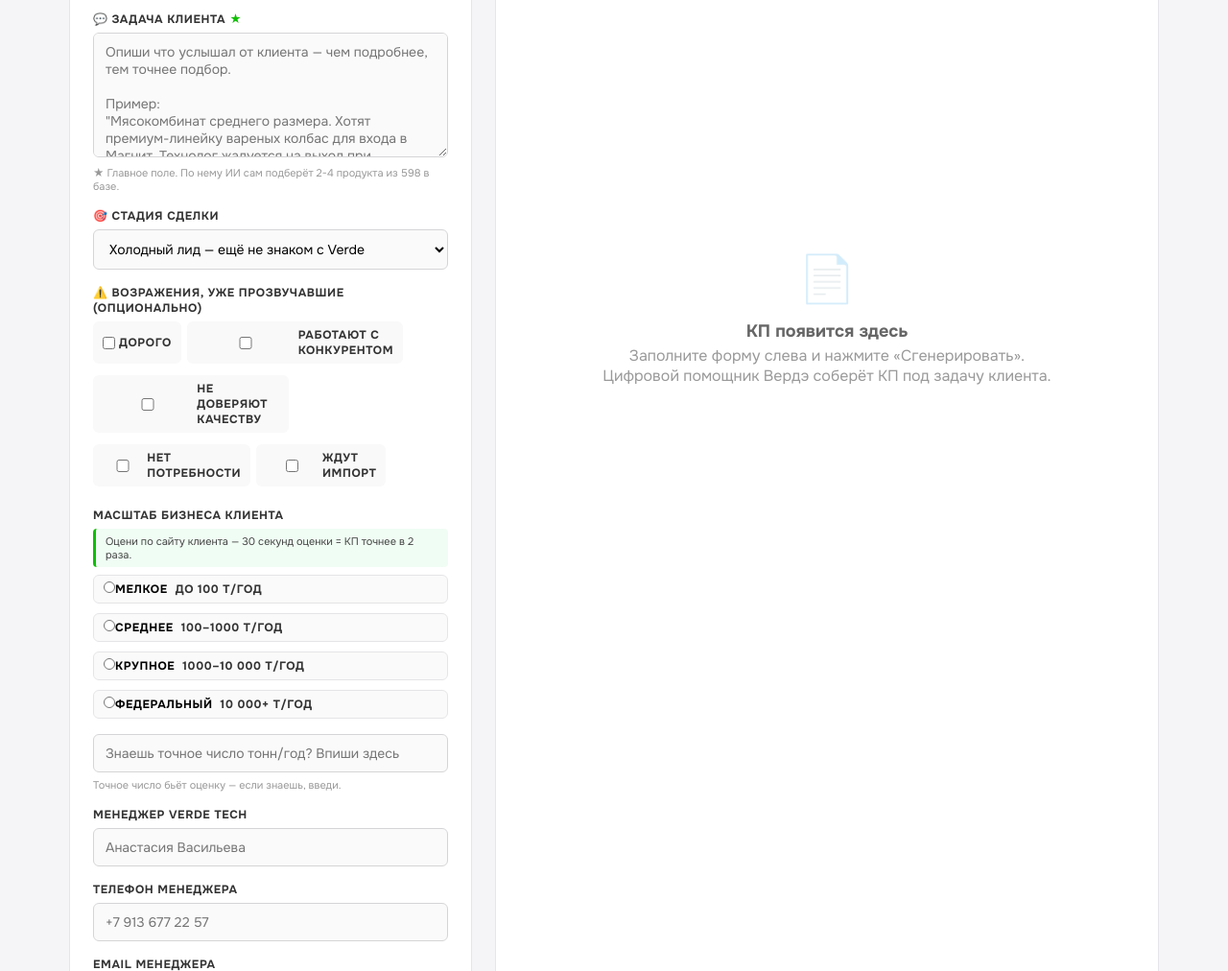
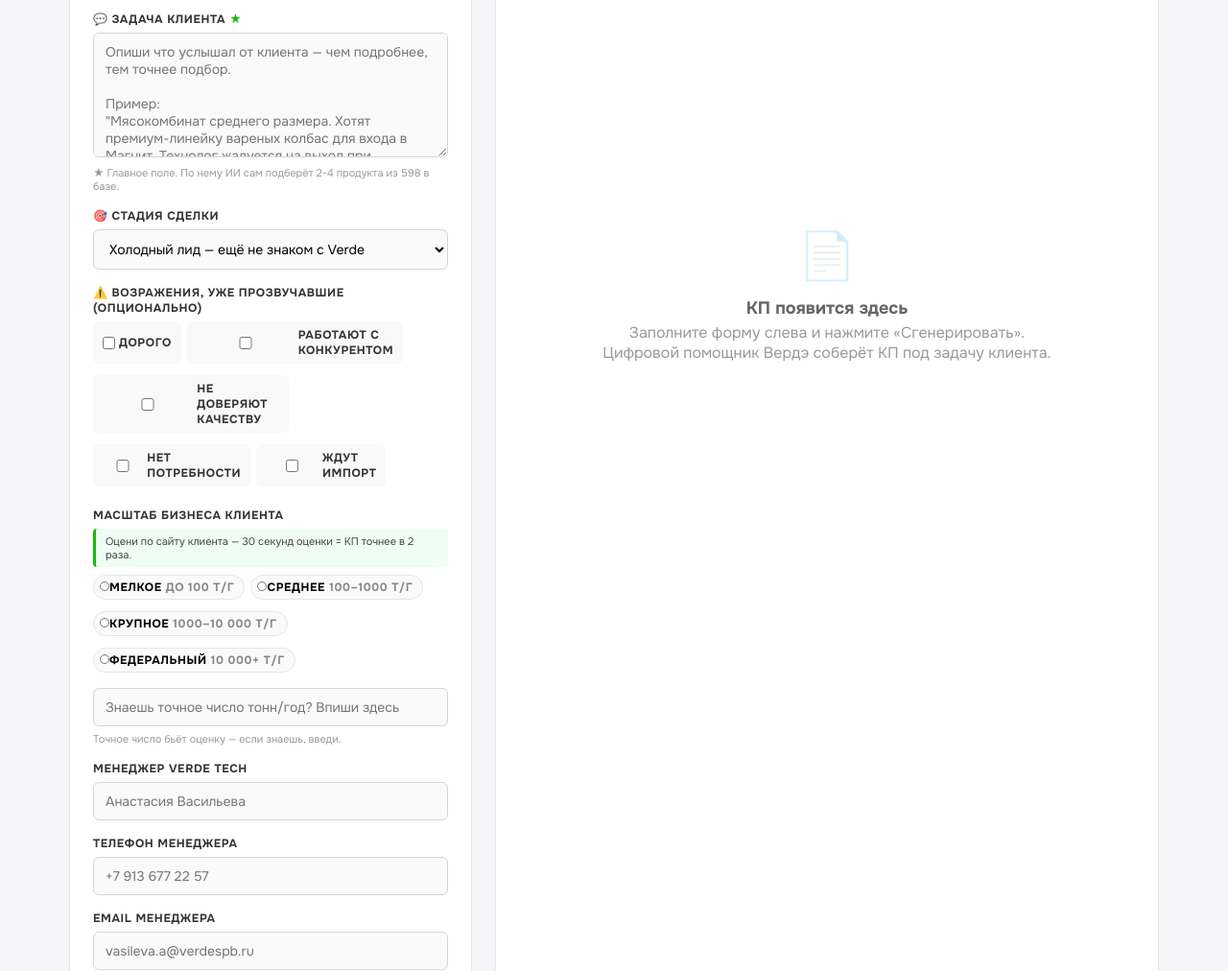
Before and after one commit to NataliDerden/verdetech-marketing, a Flask app: page /design in a window 1280 px wide. Shown: the part 795-1807 px from the top of the page at 96% size. Run offline with Flask 3, Linux system fonts and the light colour scheme; the visitor is signed in with stand-in values (Sample User, id 1).

Commit message:
Круглые мини-чипсы для масштаба бизнеса (вместо больших боксов)
Co-Authored-By: Claude Opus 4.7 (1M context) <noreply@anthropic.com>

```diff
--- a/templates/design.html
+++ b/templates/design.html
@@ -86,14 +86,15 @@ h2 { font-size: 28px; font-weight: 800; margin-bottom: 8px; letter-spacing: -0.0
 .form-group textarea { resize: vertical; min-height: 60px; }
 .form-group small { display: block; font-size: 11px; color: #999; margin-top: 4px; }
 
-/* Компактные таблетки масштаба бизнеса */
-.vol-pill-group { display: flex; flex-direction: column; gap: 4px; }
-.vol-pill { display: flex; align-items: center; gap: 8px; padding: 6px 10px; background: #fafafa; border: 1px solid #e5e5e7; border-radius: 6px; cursor: pointer; font-size: 12px; color: #555; transition: all 0.12s; }
+/* Круглые таблетки-чипсы масштаба бизнеса (компактно, в строку с переносом) */
+.vol-pill-group { display: flex; flex-wrap: wrap; gap: 6px; }
+.vol-pill { display: inline-flex; align-items: center; gap: 5px; padding: 4px 10px 4px 6px; background: #fafafa; border: 1px solid #e5e5e7; border-radius: 999px; cursor: pointer; font-size: 11px; color: #555; transition: all 0.12s; user-select: none; }
 .vol-pill:hover { background: #f0fdf4; border-color: #c8e8c0; }
-.vol-pill input[type="radio"] { width: 12px; height: 12px; margin: 0; flex-shrink: 0; accent-color: #0FBF00; cursor: pointer; }
-.vol-pill span { flex: 1; }
-.vol-pill span b { font-weight: 600; color: #000; margin-right: 4px; }
-.vol-pill:has(input:checked) { background: #f0fdf4; border-color: #0FBF00; }
+.vol-pill input[type="radio"] { width: 10px; height: 10px; margin: 0; flex-shrink: 0; accent-color: #0FBF00; cursor: pointer; }
+.vol-pill b { font-weight: 600; color: #000; }
+.vol-pill em { font-style: normal; color: #888; }
+.vol-pill:has(input:checked) { background: #f0fdf4; border-color: #0FBF00; color: #0FBF00; }
+.vol-pill:has(input:checked) b { color: #0FBF00; }
 
 .btn-generate { width: 100%; background: #000; color: #fff; border: none; padding: 14px 20px; border-radius: 8px; font-family: inherit; font-size: 15px; font-weight: 800; cursor: pointer; transition: all 0.15s; margin-top: 8px; }
 .btn-generate:hover { background: #0FBF00; }
@@ -249,10 +250,10 @@ h2 { font-size: 28px; font-weight: 800; margin-bottom: 8px; letter-spacing: -0.0
                     Оцени по сайту клиента — 30 секунд оценки = КП точнее в 2 раза.
                 </div>
                 <div class="vol-pill-group">
-                    <label class="vol-pill"><input type="radio" name="volume_scale" value="50"><span><b>Мелкое</b> до 100 т/год</span></label>
-                    <label class="vol-pill"><input type="radio" name="volume_scale" value="500"><span><b>Среднее</b> 100–1000 т/год</span></label>
-                    <label class="vol-pill"><input type="radio" name="volume_scale" value="5000"><span><b>Крупное</b> 1000–10 000 т/год</span></label>
-                    <label class="vol-pill"><input type="radio" name="volume_scale" value="20000"><span><b>Федеральный</b> 10 000+ т/год</span></label>
+                    <label class="vol-pill" title="Локальный цех / 1-3 точки. Оборот до 50 млн ₽."><input type="radio" name="volume_scale" value="50"><b>Мелкое</b> <em>до 100 т/г</em></label>
+                    <label class="vol-pill" title="Региональный игрок. 1-2 области. Оборот 50-300 млн ₽."><input type="radio" name="volume_scale" value="500"><b>Среднее</b> <em>100–1000 т/г</em></label>
+                    <label class="vol-pill" title="Межрегиональный. Есть СТМ. Оборот 300 млн – 3 млрд ₽."><input type="radio" name="volume_scale" value="5000"><b>Крупное</b> <em>1000–10 000 т/г</em></label>
+                    <label class="vol-pill" title="ТОП-50 отрасли. X5/Магнит как клиент. Оборот 3+ млрд ₽."><input type="radio" name="volume_scale" value="20000"><b>Федеральный</b> <em>10 000+ т/г</em></label>
                 </div>
                 <div style="margin-top:10px;">
                     <input type="text" name="volume" id="volumeInput" placeholder="Знаешь точное число тонн/год? Впиши здесь" style="width:100%;">
```
